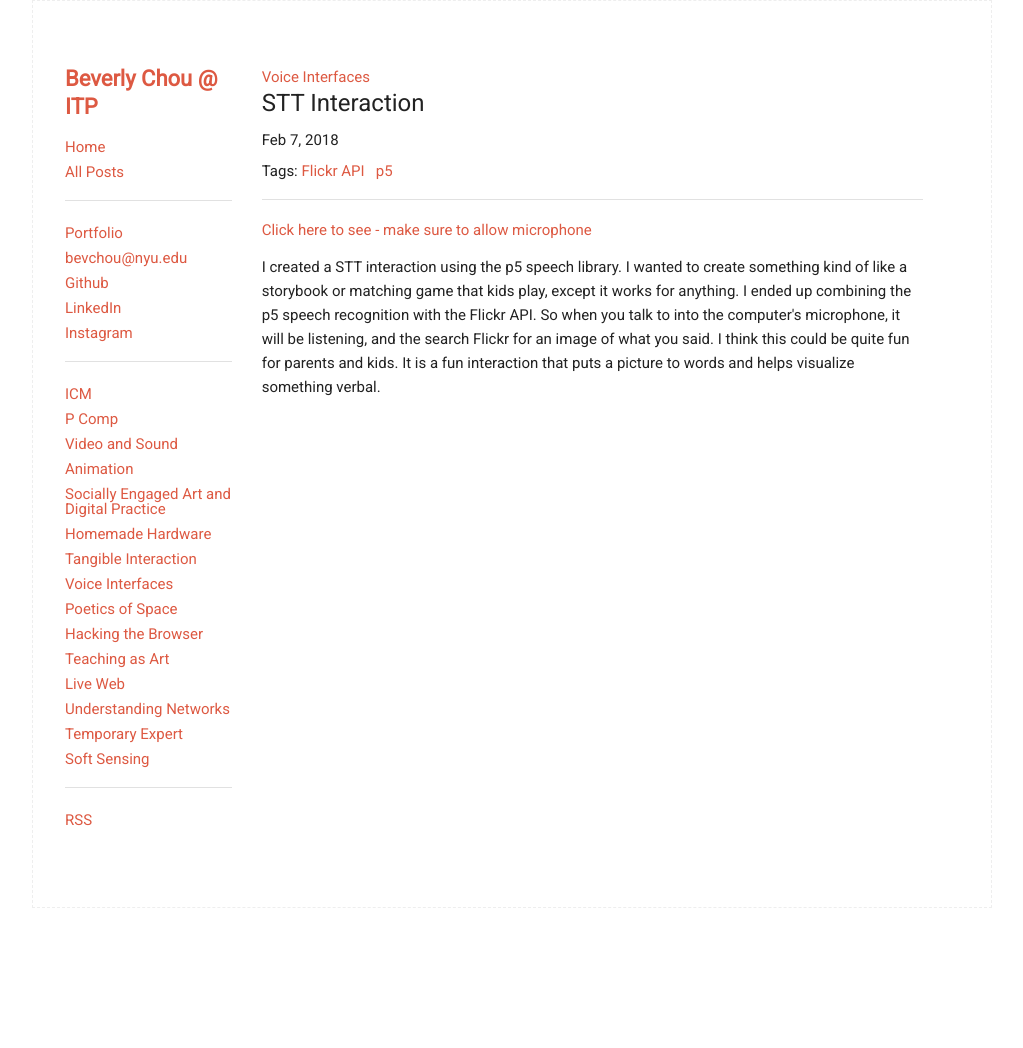
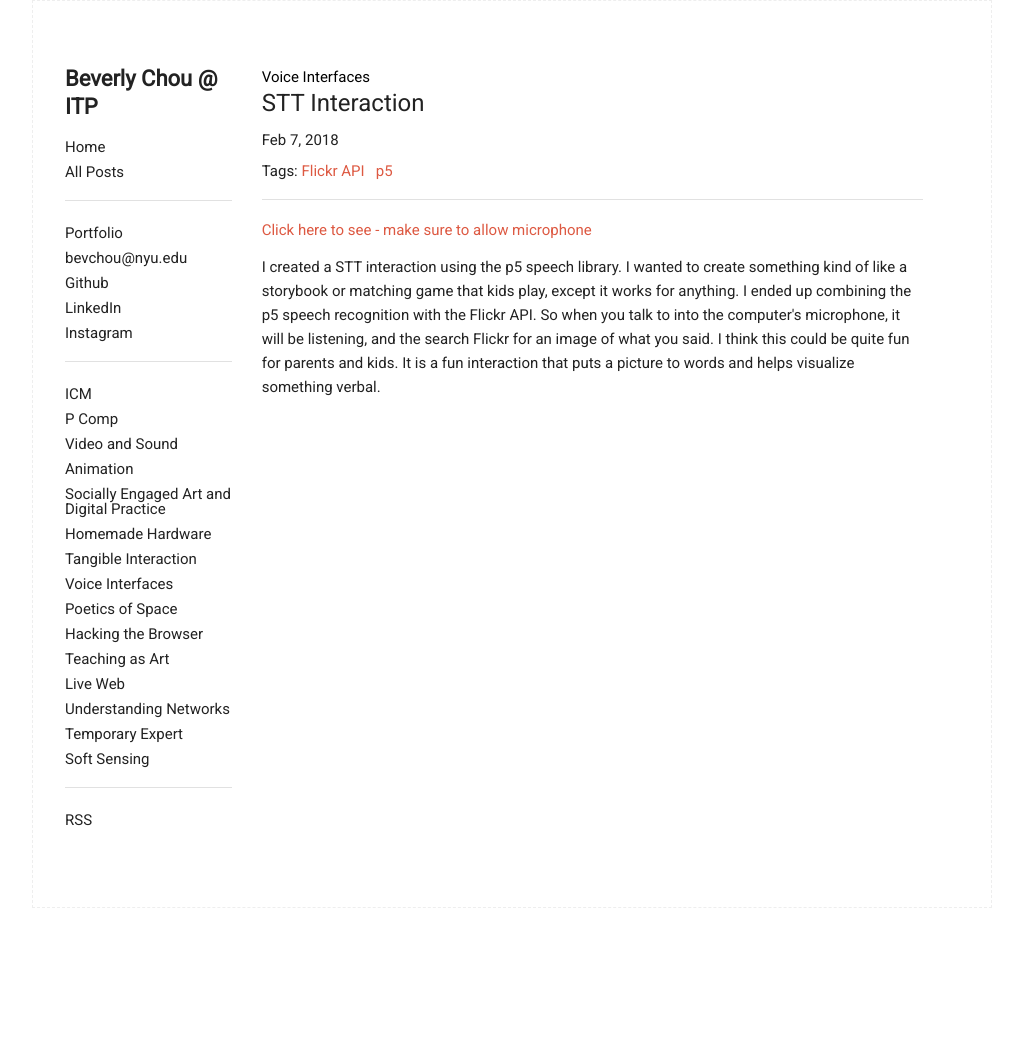
Before and after one commit to bevchou/bevchou.github.io, a Jekyll site: the page built from _posts/2018-02-07-stt-interaction.md, in a window 1280 px wide. Shown: the whole page, without its empty margins (128-1151 px from the left). Built offline with Jekyll 4.4.1, drawn with Linux system fonts in a browser that asks for light colours; comment, search, counter and statistics services are not loaded.

Commit message:
fixing the css for link colors

```diff
--- a/_sass/_layout.scss
+++ b/_sass/_layout.scss
@@ -56,6 +56,7 @@ body {
   font-weight:$font-weight-bold;
 }
 .logo a {
+  color:#222;
   -webkit-transition:.4s;
   transition:.4s;
 }
@@ -173,6 +174,7 @@ input#menu-toggle {
   }
   nav a {
     font-weight:400;
+    color: #222;
   }
 }
 
@@ -191,6 +193,10 @@ input#menu-toggle {
 .post_title {
   margin-bottom:0.5rem;
   color: #000000;
+}
+
+.post_title a {
+  color: #000;
 }
 
 .post_date {
@@ -215,12 +221,16 @@ p.readmore {
 
 }
 
+.post-categories a{
+  color: #000;
+}
+
 .article_meta {
   margin-bottom: .5em;
 }
 
 .article-content a {
-  // color:#dd5942;
+  color:#dd5942;
   text-decoration:none;
 }
 .article-content a:hover {
```
